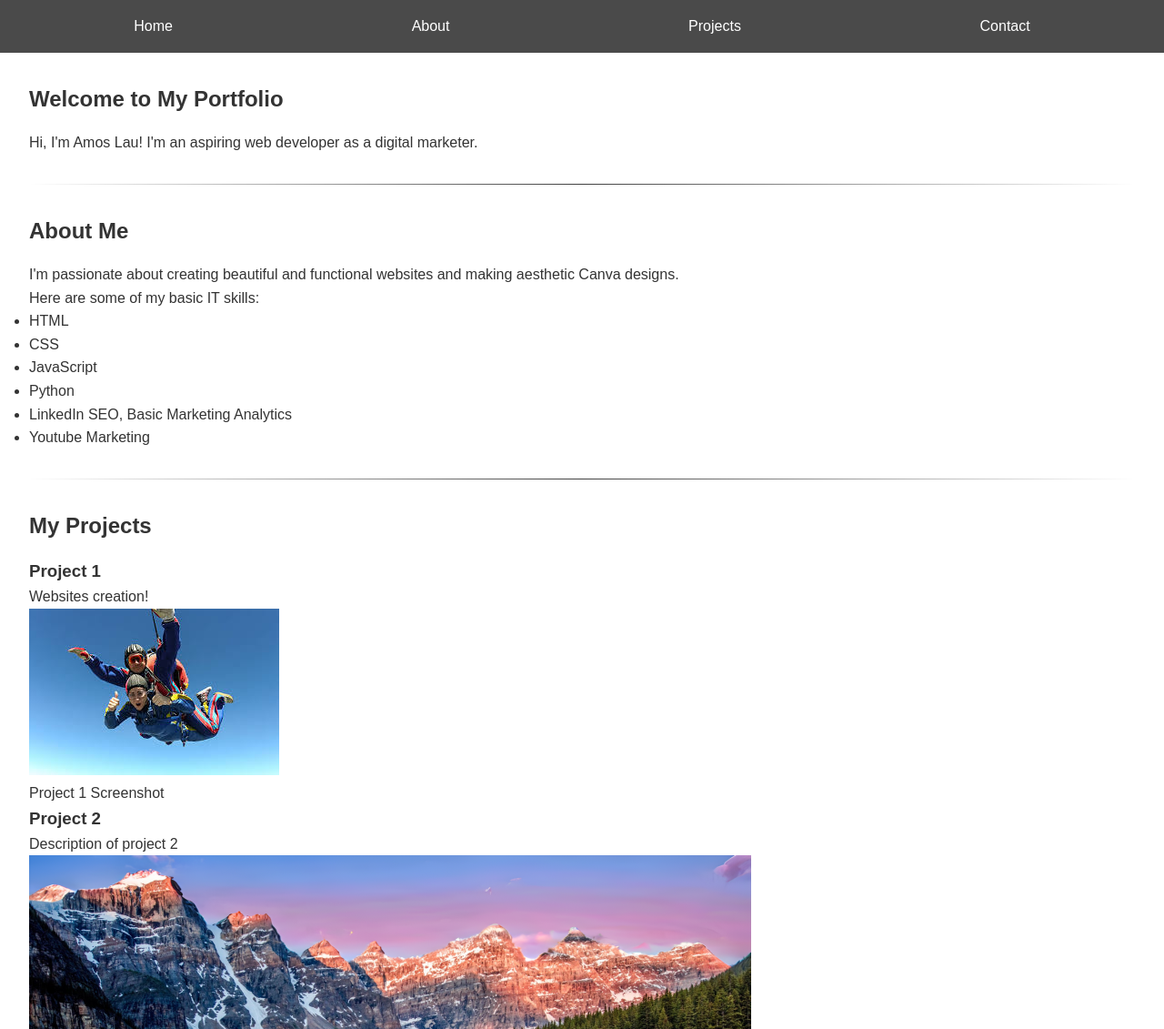
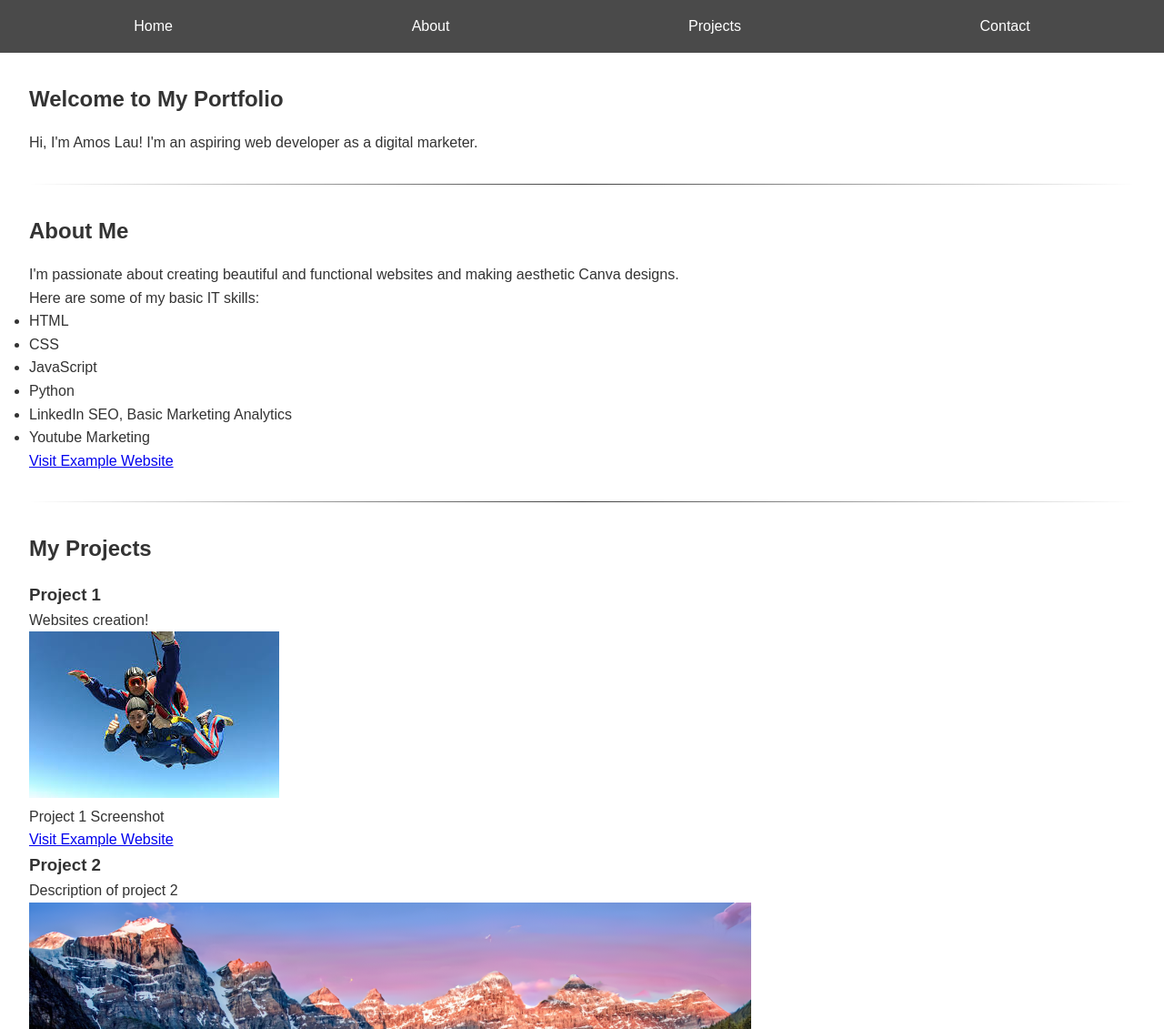
Before and after one commit to famsssss/famsssss.github.io, a website: page index.html in a window 1280 px wide. Shown: the top 1131 px of the page at 91% size. Drawn offline with nearby package versions, Linux system fonts and the light colour scheme.

Commit message:
Update index.html

```diff
--- a/index.html
+++ b/index.html
@@ -61,6 +61,9 @@
                                 <li>Python</li>
                                     <li>LinkedIn SEO, Basic Marketing Analytics
                                         <li>Youtube Marketing</li>
+
+                <a href="https://www.youtube.com/@am05sg-lau/">Visit Example Website</a>
+
                 </ul>
             </article>
         </section>
@@ -79,6 +82,10 @@
                 </figure>
             </article>
             <article>
+                <space>
+                <a href="https://www.linkedin.com/in/am05sg-lau/">Visit Example Website</a>
+                </space>
+
                 <h3>Project 2</h3>
                 <p>Description of project 2</p>
                 <figure>
```
